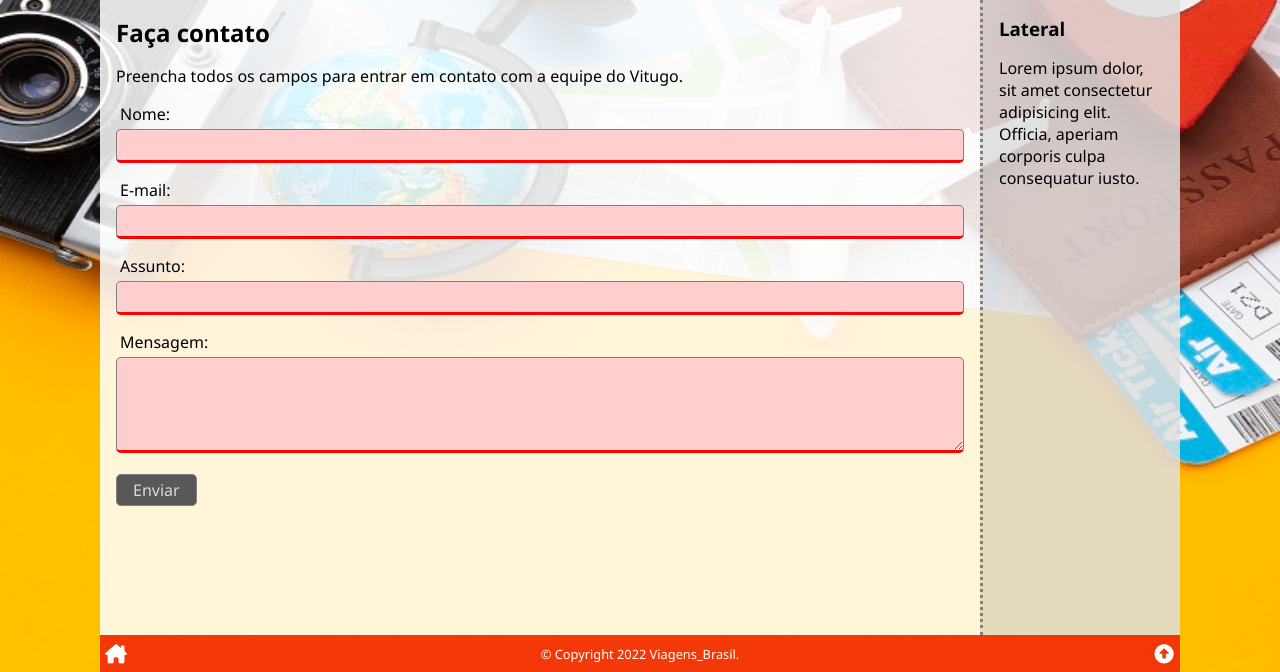
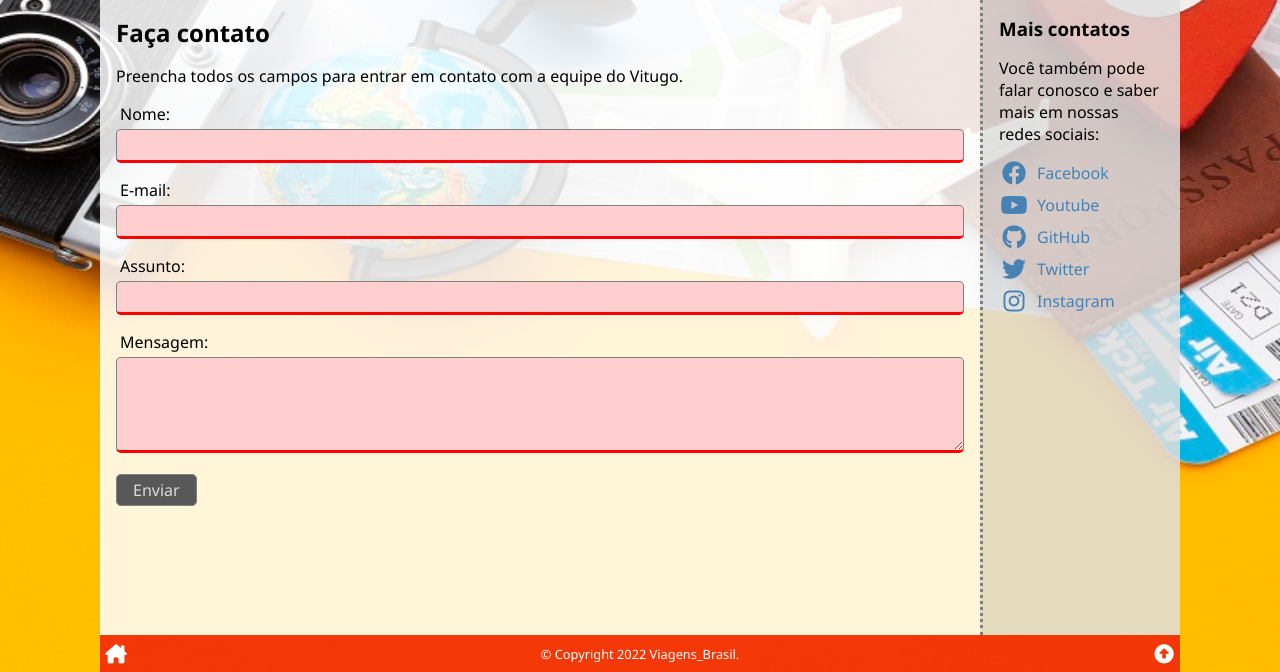
Before and after one commit to FernandaCal/Viagens_Brasil, a PHP site: page /contatos/ in a window 1280 px wide. Shown: the part 128-800 px from the top of the page. Run offline with PHP 8.4, Linux system fonts and the light colour scheme; some libraries are stand-ins or nearby versions.

Commit message:
Versão 3.1 do site

```diff
--- a/contatos/index.php
+++ b/contatos/index.php
@@ -199,8 +199,37 @@ require($_SERVER['DOCUMENT_ROOT'] . '/_header.php');
 
 <aside>
 
-    <h3>Lateral</h3>
-    <p>Lorem ipsum dolor, sit amet consectetur adipisicing elit. Officia, aperiam corporis culpa consequatur iusto.</p>
+    <h3>Mais contatos</h3>
+
+    <p>Você também pode falar conosco e saber mais em nossas redes sociais:</p>
+
+    <div class="aside-social-box">
+
+        <a href="https://facebook.com/Luferat">
+            <i class="fa-brands fa-facebook fa-fw"></i>
+            <span>Facebook</span>
+        </a>
+
+        <a href="https://youtube.com/Luferat">
+            <i class="fa-brands fa-youtube fa-fw"></i>
+            <span>Youtube</span>
+        </a>
+
+        <a href="https://github.com/Luferat">
+            <i class="fa-brands fa-github fa-fw"></i>
+            <span>GitHub</span>
+        </a>
+
+        <a href="https://twitter.com/Luferat">
+            <i class="fa-brands fa-twitter fa-fw"></i>
+            <span>Twitter</span>
+        </a>
+
+        <a href="https://twitter.com/Luferat">
+            <i class="fa-brands fa-instagram fa-fw"></i>
+            <span>Instagram</span>
+        </a>
+    </div>
 
 </aside>
 
```
